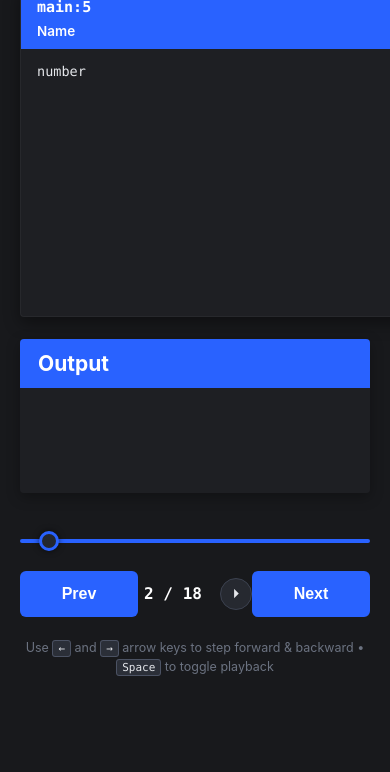
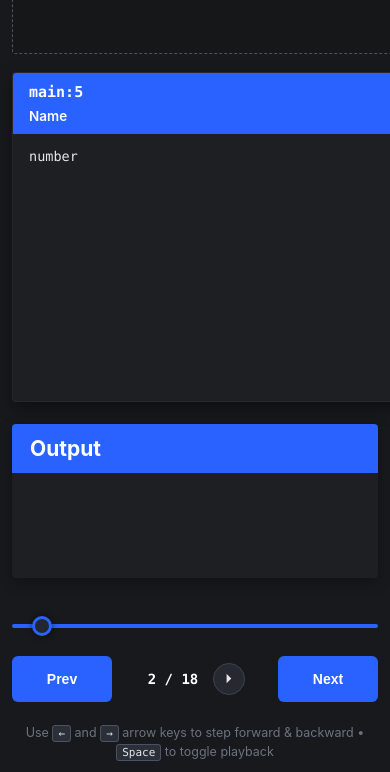
Before and after one commit to Bhavesh3961/Java-step-debugger, a website: page frontend/index.html in a window 390 px wide. Shown: the part 578-1350 px from the top of the page. Before the commit the page ends 1279 px from the top, so only its background shows below. Drawn offline with Linux system fonts and the light colour scheme; no server answers.

Commit message:
Enhance mobile responsive styling for phones and tablets

```diff
--- a/frontend/style.css
+++ b/frontend/style.css
@@ -729,3 +729,30 @@ kbd {
     width: 140px;
   }
 }
+
+@media (max-width: 580px) {
+  .app-container {
+    padding: 10px 12px;
+  }
+  .navbar {
+    flex-direction: column;
+    align-items: stretch;
+    gap: 12px;
+  }
+  .nav-actions {
+    flex-direction: column;
+    align-items: stretch;
+  }
+  .select-dropdown, .btn {
+    width: 100%;
+  }
+  .btn-step {
+    width: 100px;
+    font-size: 14px;
+    padding: 8px 12px;
+  }
+  .step-counter {
+    font-size: 14px;
+    min-width: 55px;
+  }
+}
```
